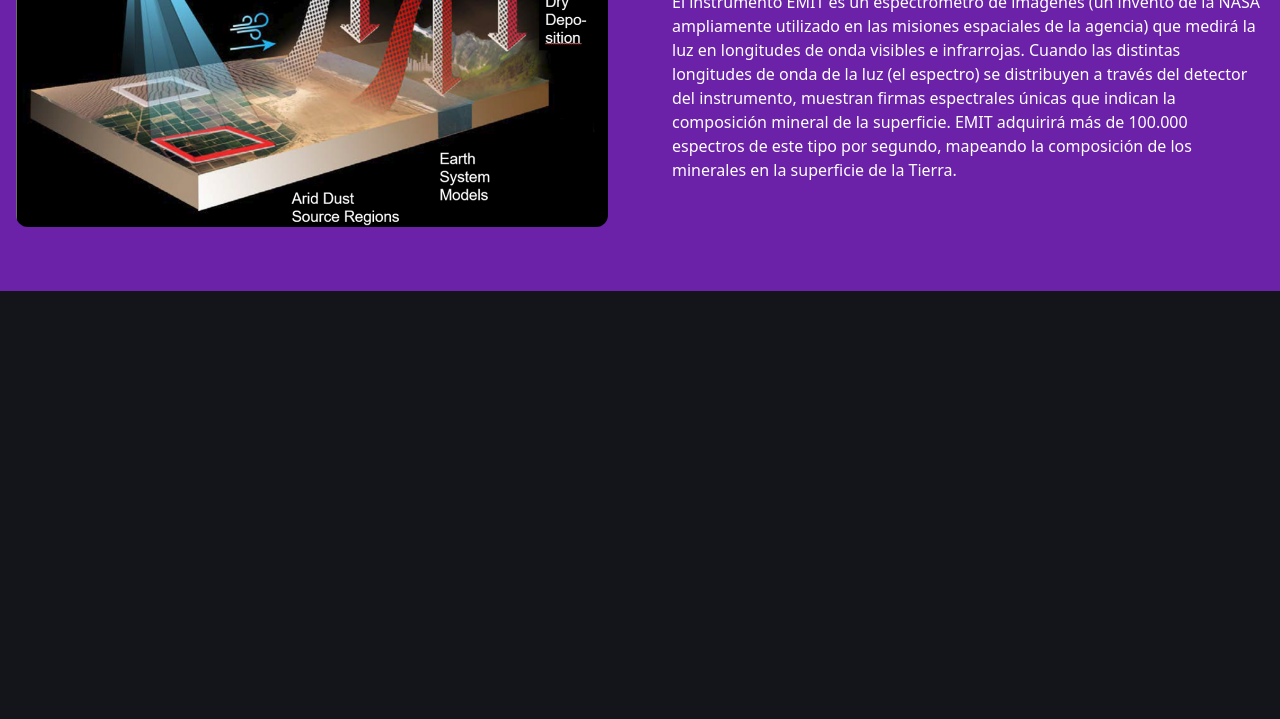
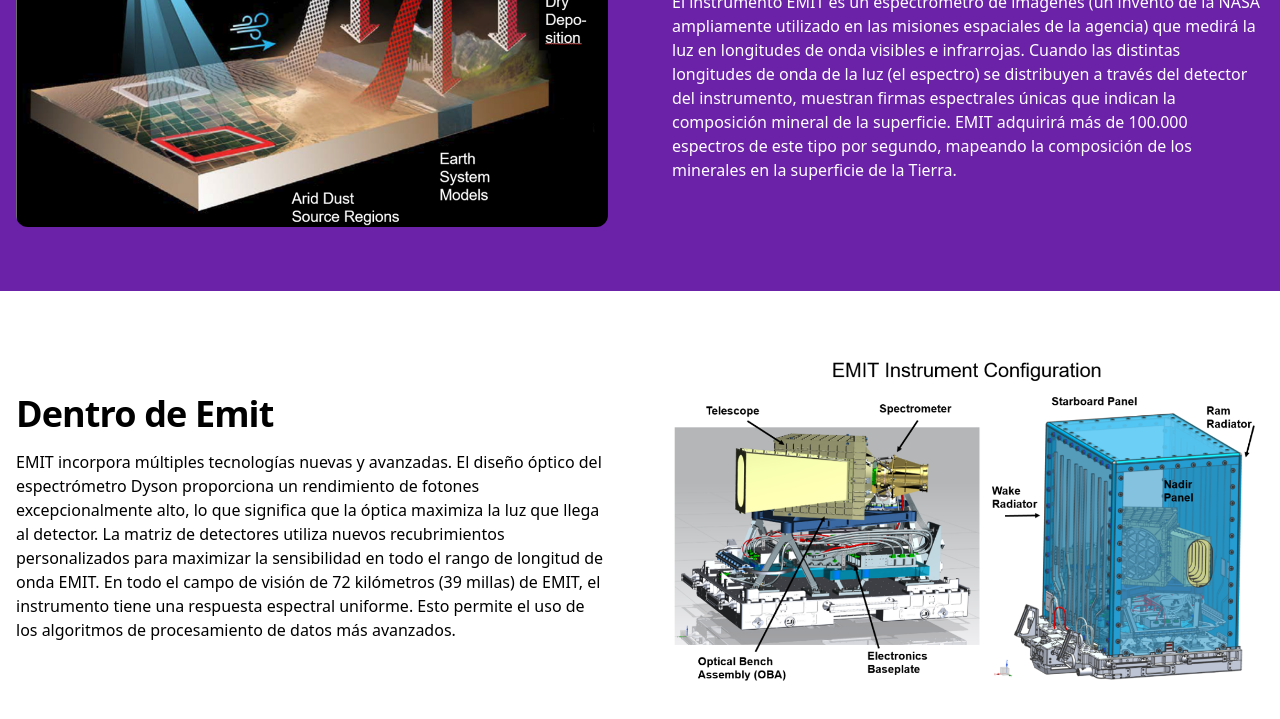
Before and after one commit to OscarDelgadillo2501/Emit, an Astro site: page / in a window 1280 px wide. Shown: the part 762-1481 px from the top of the page. Before the commit the page ends 1053 px from the top, so only its background shows below. Built offline with nearby package versions, Linux system fonts and the light colour scheme; Astro itself is replaced by a stand-in of ours.

Commit message:
add inside emit section

```diff
--- /dev/null
+++ b/src/components/Inside.astro
@@ -0,0 +1,20 @@
+<section class="bg-white">
+  <div class="max-w-screen-xl mx-auto grid md:grid-cols-2 gap-8 lg:gap-16 px-4 py-16">
+    <div class="place-self-center">
+      <h1 class="text-4xl font-bold tracking-tight mb-4">Dentro de Emit</h1>
+      <p class="font-medium">
+        EMIT incorpora múltiples tecnologías nuevas y avanzadas. El diseño óptico del espectrómetro
+        Dyson proporciona un rendimiento de fotones excepcionalmente alto, lo que significa que la
+        óptica maximiza la luz que llega al detector. La matriz de detectores utiliza nuevos
+        recubrimientos personalizados para maximizar la sensibilidad en todo el rango de longitud de
+        onda EMIT. En todo el campo de visión de 72 kilómetros (39 millas) de EMIT, el instrumento
+        tiene una respuesta espectral uniforme. Esto permite el uso de los algoritmos de
+        procesamiento de datos más avanzados.
+      </p>
+    </div>
+
+    <div class="rounded-xl">
+      <img class="rounded-xl" src="inside_emit.png" width="600px" />
+    </div>
+  </div>
+</section>
--- a/src/pages/index.astro
+++ b/src/pages/index.astro
@@ -3,10 +3,12 @@ import Layout from "../layouts/Layout.astro"
 import Header from "../components/Header/Header.astro"
 import Hero from "../components/Hero.astro"
 import About from "../components/About.astro"
+import Inside from "../components/Inside.astro"
 ---
 
 <Layout title="EMIT">
   <Header />
   <Hero />
   <About />
+  <Inside />
 </Layout>
```
Also changed, not shown: public/inside_emit.png (added).
